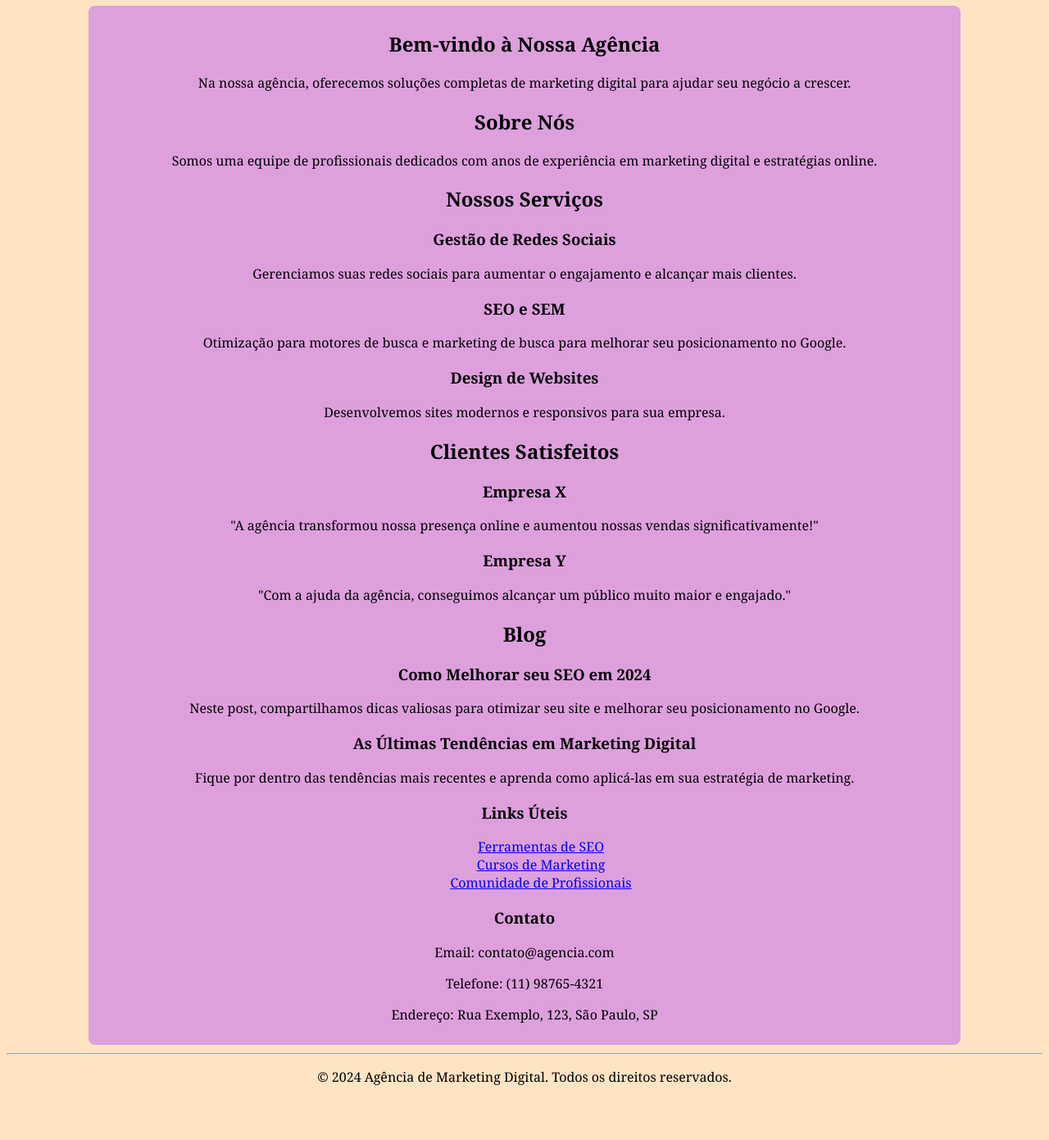
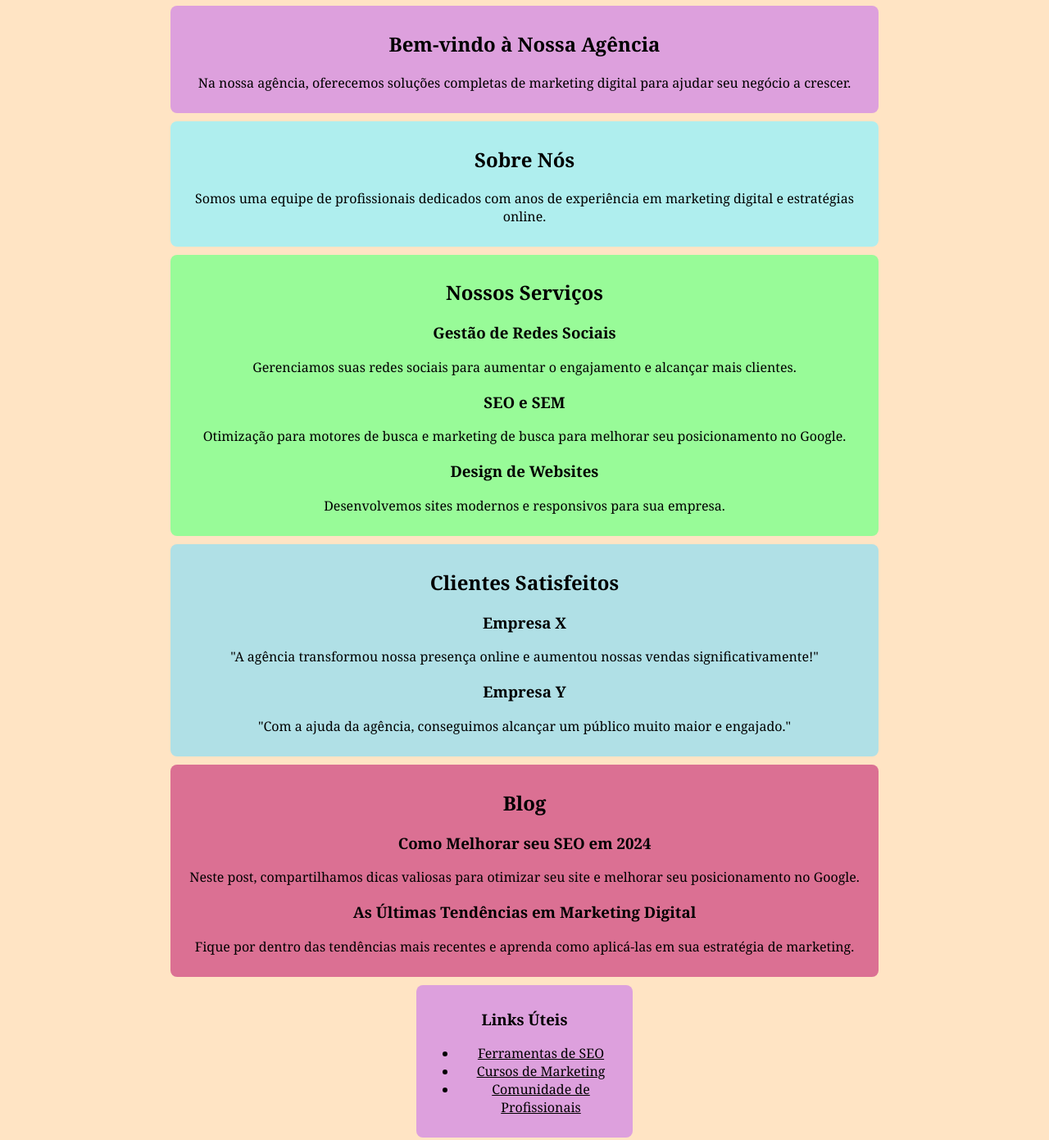
Before and after one commit to AndreinaLima/atividade-semantica, a plain HTML site: page index.html in a window 1280 px wide. Shown: the part 163-1554 px from the top of the page at 82% size. Before the commit the page ends 1504 px from the top, so only its background shows below. Drawn offline with Linux system fonts and the light colour scheme.

Commit message:
changed colors

```diff
--- a/index.html
+++ b/index.html
@@ -20,19 +20,19 @@
     </nav>
   </header>
 
-    <main style="background-color: plum; padding: 10px; margin: 10px 100px; border-radius: 8px;">
-      <section>
+    <main >
+      <section style="background-color: plum; padding: 10px; margin: 10px 200px; border-radius: 8px;">
         <h2>Bem-vindo à Nossa Agência</h2>
         <p>Na nossa agência, oferecemos soluções completas de marketing digital para ajudar seu negócio a crescer.</p>
       </section>
 
-      <section>
+      <section style="background-color: paleturquoise; padding: 10px; margin: 10px 200px; border-radius: 8px;">
         <h2>Sobre Nós</h2>
         <p>Somos uma equipe de profissionais dedicados com anos de experiência em marketing digital e estratégias
           online.</p>
       </section>
 
-      <section>
+      <section style="background-color: palegreen; padding: 10px; margin: 10px 200px; border-radius: 8px;">
         <h2>Nossos Serviços</h2>
 
         <article>
@@ -51,7 +51,7 @@
         </article>
       </section>
 
-      <section>
+      <section style="background-color: powderblue; padding: 10px; margin: 10px 200px; border-radius: 8px;">
         <h2>Clientes Satisfeitos</h2>
 
         <article>
@@ -66,7 +66,7 @@
 
       </section>
 
-      <section>
+      <section style="background-color: palevioletred; padding: 10px; margin: 10px 200px; border-radius: 8px;">
         <h2>Blog</h2>
 
         <article>
@@ -81,18 +81,18 @@
         </article>
       </section>
 
-    <aside>
+    <aside style="background-color: plum; padding: 10px; margin: 10px 500px; border-radius: 8px;">
       <nav>
         <h3>Links Úteis</h3>
-        <ul style="list-style-type: none;">
-          <li><a href="#">Ferramentas de SEO</a></li>
-          <li><a href="#">Cursos de Marketing</a></li>
-          <li><a href="#">Comunidade de Profissionais</a></li>
+        <ul>
+          <li><a href="#" style="color: black;">Ferramentas de SEO</a></li>
+          <li><a href="#" style="color: black;">Cursos de Marketing</a></li>
+          <li><a href="#" style="color: black;">Comunidade de Profissionais</a></li>
         </ul>
       </nav>
     </aside>
 
-      <section>
+      <section style="background-color: peachpuff; padding: 10px; margin: 10px 200px; border-radius: 8px;">
         <h3>Contato</h3>
         <p>Email: contato@agencia.com</p>
         <p>Telefone: (11) 98765-4321</p>
```
